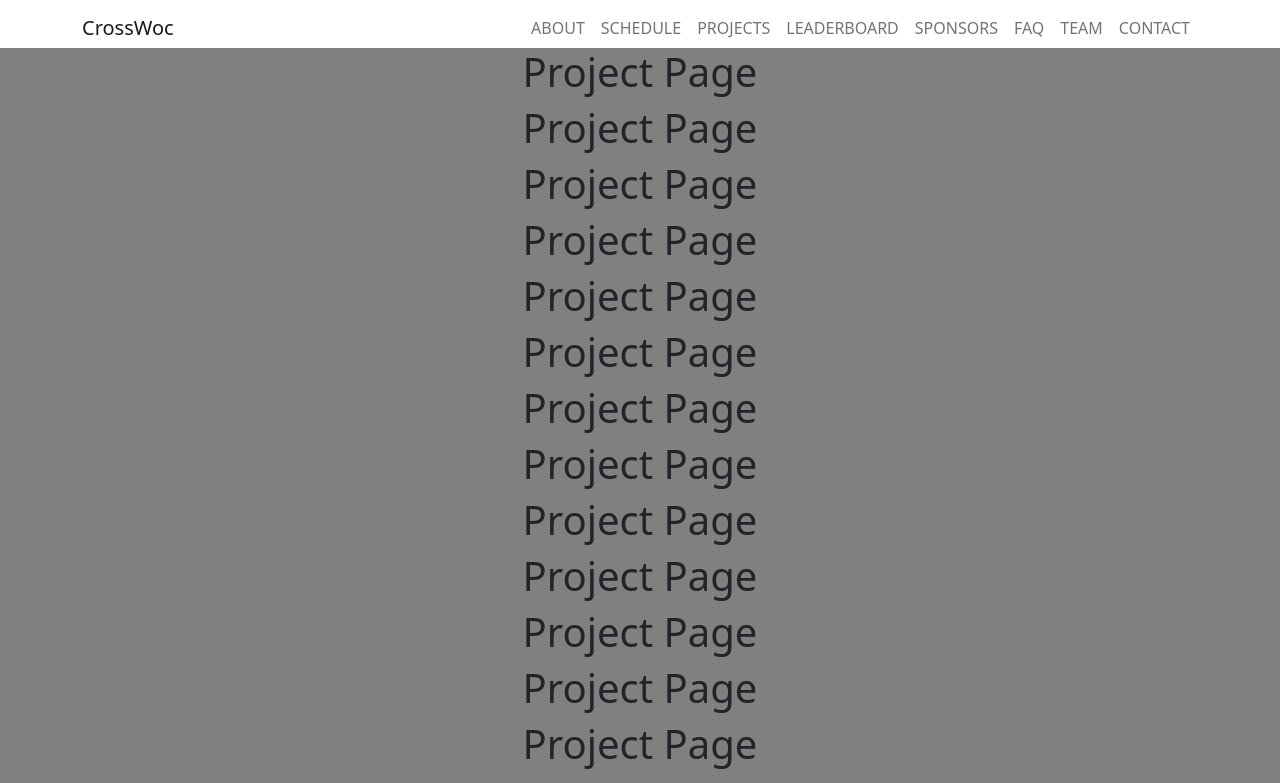
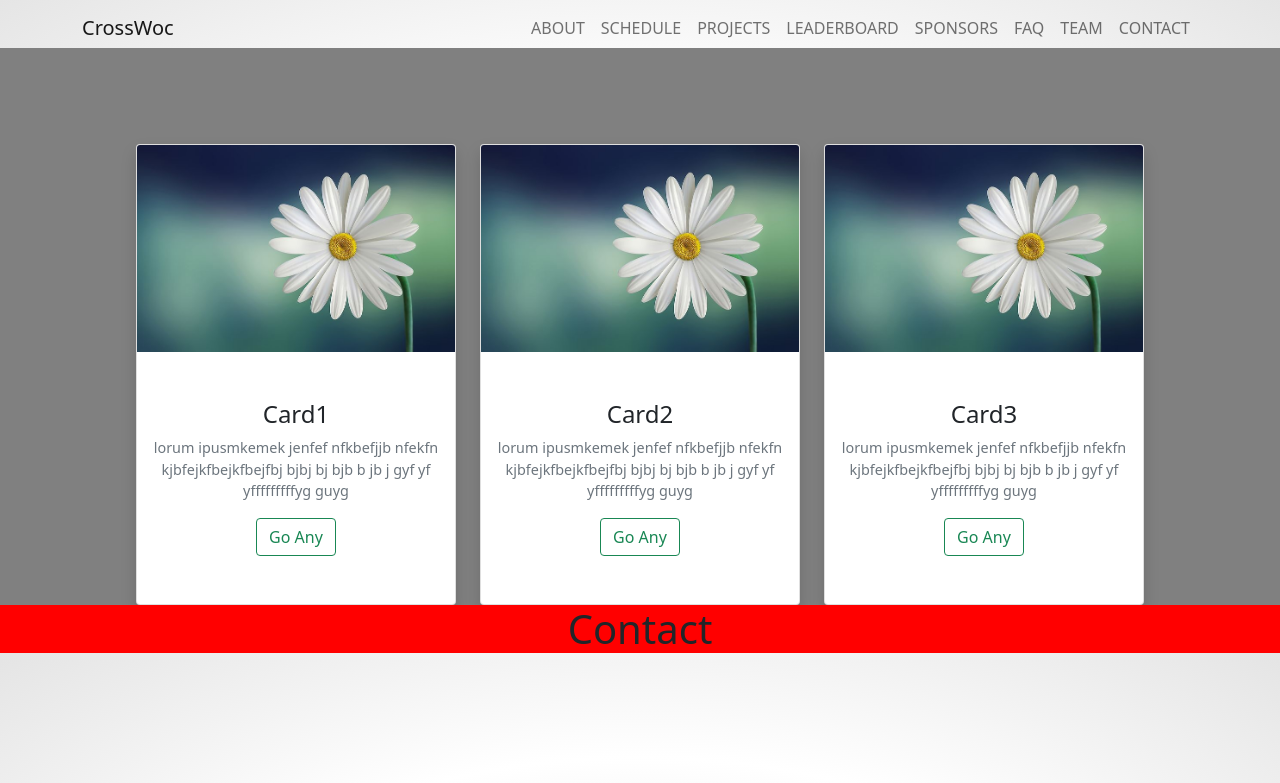
Before and after one commit to IEEEDTUCS/Cross-woc, a React (Create React App) app: page /project in a window 1280 px wide. Shown: the top 783 px of the page. Built offline with nearby package versions, Linux system fonts and the light colour scheme.

Commit message:
project card

```diff
--- /dev/null
+++ b/src/Components/CardUI.js
@@ -0,0 +1,22 @@
+import React from 'react';
+import '../styles/card-style.css';
+const Card = props=>{
+  return(
+   <div className="card text-center shadow">
+     <div className="overflow">
+       <img src={props.imgsrc} alt="" className="card-img-top"/>
+     </div>
+     <div className="card-body text-dark">
+      <h4 className="card-title">{props.title}</h4>
+      <p className="card-text text-secondary">
+       lorum ipusmkemek jenfef nfkbefjjb nfekfn kjbfejkfbejkfbejfbj bjbj bj bjb b jb j gyf yf yfffffffffyg guyg
+      </p>
+      <a href="/" className="btn btn-outline-success">Go Any</a>
+   </div>
+   </div>
+
+  );
+}
+
+
+export default Card;
--- a/src/Components/Project.js
+++ b/src/Components/Project.js
@@ -1,26 +1,28 @@
 import React from 'react';
 import '../styles/Project.css';
+import Card1 from './CardUI';
+import img1 from '../img/img1.jpg';
+
 
 
 function Project() {
     return (
         <div className='Project'>
-            <h1>Project Page</h1>
-            <h1>Project Page</h1>
-            <h1>Project Page</h1>
-            <h1>Project Page</h1>
-            <h1>Project Page</h1>
-            <h1>Project Page</h1>
-            <h1>Project Page</h1>
-            <h1>Project Page</h1>
-            <h1>Project Page</h1>
-            <h1>Project Page</h1>
-            <h1>Project Page</h1>
-            <h1>Project Page</h1>
-            <h1>Project Page</h1>
-            <h1>Project Page</h1>
-            <h1>Project Page</h1>
-            <h1>Project Page</h1>
+            <div className="Header text-center">
+                <div className="container-fluid d-flex justify-content-center">
+                 <div className="row">
+                   <div className="col-md-4">
+                     <Card1 imgsrc={img1} title = "Card1"/>
+                   </div>
+                   <div className="col-md-4">
+                      <Card1 imgsrc = {img1} title = "Card2"/>
+                     </div>
+                   <div className="col-md-4">
+                   <Card1 imgsrc={img1} title = "Card3"/>
+                 </div>
+                  </div>
+                </div>
+            </div>
         </div>
     )
 }
--- /dev/null
+++ b/src/styles/card-style.css
@@ -0,0 +1,37 @@
+body{
+	background: radial-gradient(#e5e5e5,#ffff,#e5e5e5);
+}
+
+.card{
+  width: 20rem;
+}
+
+
+.card:hover{
+	box-shadow: 5px 10px 20px 1px rgba(0,0,0,0.253)!important;
+}
+
+
+.card-body{
+	padding: 3rem 0 !important;
+}
+
+.card-body{
+	font-size: 0.9rem;
+	padding: 0.4rem 1.9rem;
+}
+
+.container-fluid .row{
+	padding-top: 6rem;
+}
+
+.overflow{
+	overflow: hidden;
+}
+.card-img-top{
+	transform: scale(1);
+	transition:transform 0.5s ease;
+}
+.card-img-top:hover{
+	transform: scale(1.8);
+}
```
Also changed, not shown: src/Components/Backcard.js (added, +19 -0 lines), src/img/img1.jpg (added).
